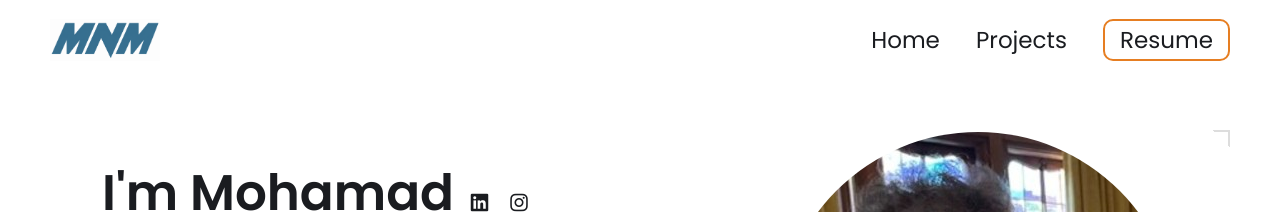
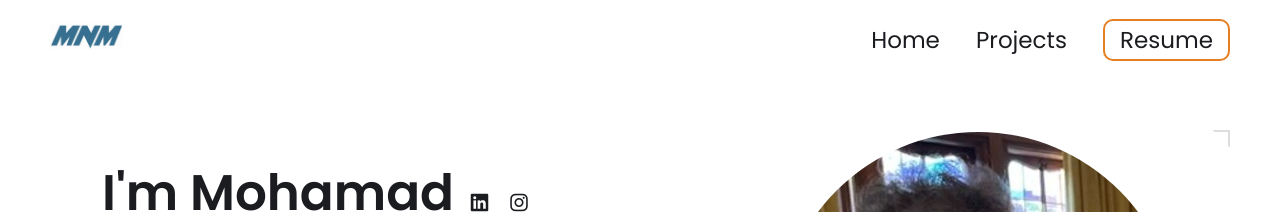
Before and after one commit to mnmohsen/personalwebsite, a Jekyll site: the page built from index.html, in a window 1280 px wide. Shown: the top 212 px of the page. Built offline with Jekyll 4.4.1, drawn with Linux system fonts in a browser that asks for light colours.

Commit message:
Update styles.css

```diff
--- a/css/styles.css
+++ b/css/styles.css
@@ -71,9 +71,10 @@ nav {
 }
 
 nav .left img.nav-logo {
-    height: 42px;
+    height: 28px;
+    max-width: 120px;
     width: auto;
-    display: block;
+    object-fit: contain;
 }
 
 nav .right {
```
